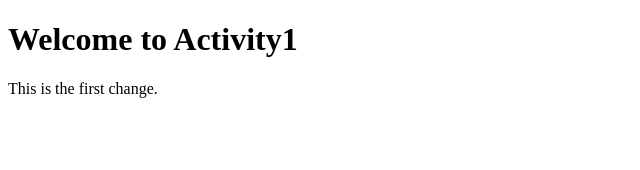
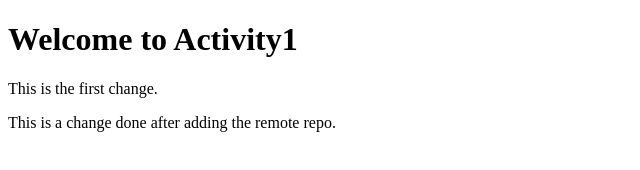
Before and after one commit to bitRondo/gwactivity1, a plain HTML site: page index.html in a window 1280 px wide. Shown: the whole page, without its empty margins (0-640 px from the left). Drawn offline with Linux system fonts and the light colour scheme.

Commit message:
Added another line to index.html

```diff
--- a/index.html
+++ b/index.html
@@ -9,5 +9,6 @@
 <body>
     <h1>Welcome to Activity1</h1>
     <p>This is the first change.</p>
+    <p>This is a change done after adding the remote repo.</p>
 </body>
 </html>
```
